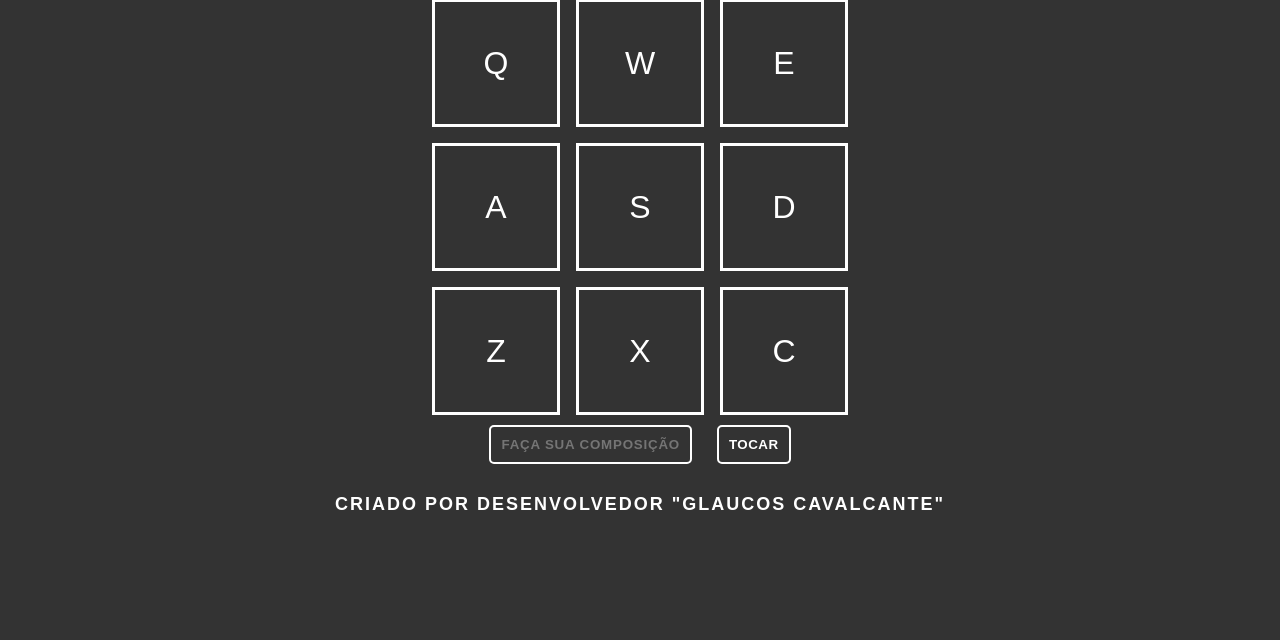
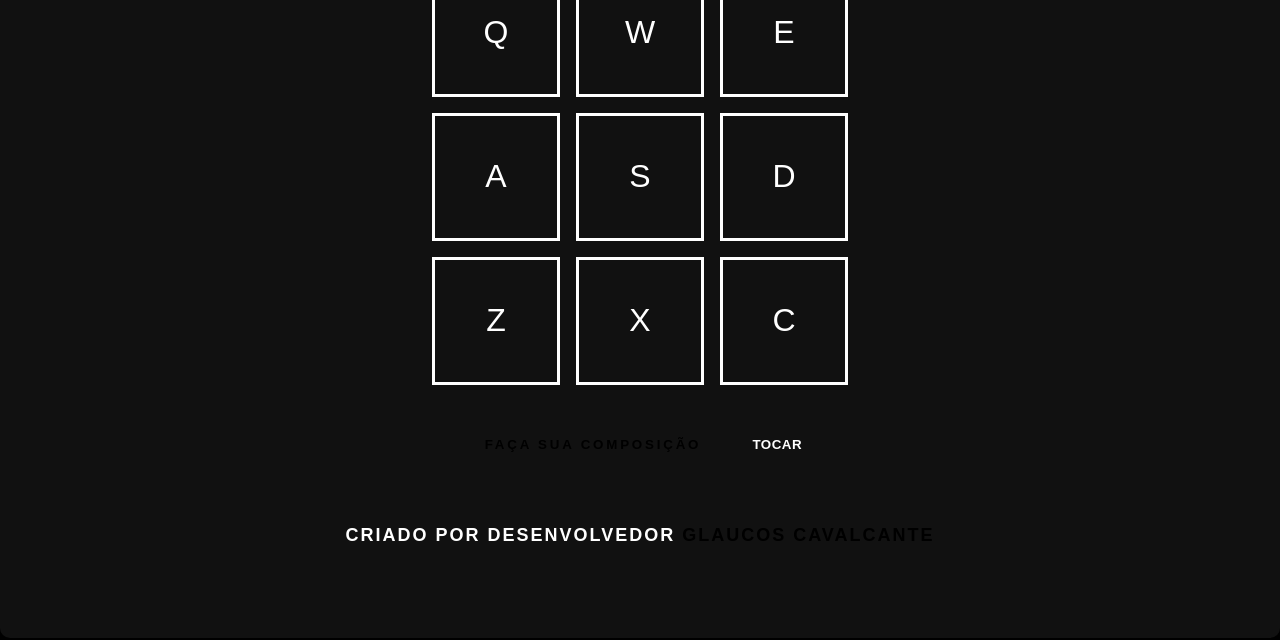
Before and after one commit to BigGlaucos/Batera, a plain HTML site: page Projeto_Bateria/index.html in a window 1280 px wide. Shown: the part 162-802 px from the top of the page. Drawn offline with Linux system fonts and the light colour scheme.

Commit message:
Add files via upload

```diff
--- a/Projeto_Bateria/css/style.css
+++ b/Projeto_Bateria/css/style.css
@@ -9,7 +9,7 @@ box-sizing: border-box;
 
 html{
 --title-color:#fff;
---base-color:#333;
+--base-color:rgb(0, 0, 0);
 --base-color-secund:#00ff7f;
 
 }
@@ -52,14 +52,35 @@ font-size: 200%;
 }
 
 input{
-letter-spacing: 0.8px;
+letter-spacing: 2.8px;
     margin: 10px;
     padding: 10px;
-    border-radius: 5px;
-    border: 2px solid white;
+    border:none;
+    border-radius: 2px;
 background-color: transparent;
 font-weight: bold;
+height: 100px;
+width: 250px;
+text-align: center;
+
 }
+
+
+input::placeholder{
+color: black;
+transition: 1s;
+
+
+}
+
+input:hover{
+
+border:2px solid #fff;
+transition: 1s;
+color: black;
+background-color: #fff;
+}
+
 
 button{
     letter-spacing: 0.5px;
@@ -70,7 +91,57 @@ button{
 background-color: transparent;
 color: white;
 font-weight: bold;
+cursor: pointer;
+border: none;
 }
+
+button:before {
+    content: '';
+    background: linear-gradient(90deg, #ff0000, #ff7300, #fffb00, #48ff00, #00ffd5, #002bff, #7a00ff, #ff00c8, #ff0000);
+    position: absolute;
+    top: -2px;
+    left:-2px;
+    background-size: 600%;
+    z-index: -1;
+    filter: blur(5px);
+    width: calc(100% + 4px);
+    height: calc(100% + 4px);
+    animation: glowing 20s linear infinite;
+    opacity: 0;
+    transition: opacity .3s ease-in-out;
+    border-radius: 10px;
+}
+
+button:active {
+    color: #000;
+}
+
+button:active:after {
+    background: transparent;
+}
+
+button:hover:before {
+    opacity: 1;
+}
+
+button:after {
+    z-index: -1;
+    content: '';
+    position: absolute;
+    width: 100%;
+    height: 100%;
+    background: #111;
+    left: 0;
+    top: 0;
+    border-radius: 10px;
+}
+
+@keyframes glowing {
+    0% { background-position: 0 0; }
+    50% { background-position: 190% 0; }
+    100% { background-position: 0 0; }
+}
+
 
 footer{
     font-size: large;
@@ -82,3 +153,10 @@ footer{
     color: white;
 
 }
+
+span {
+
+color: black;
+
+
+}
--- a/Projeto_Bateria/index.html
+++ b/Projeto_Bateria/index.html
@@ -37,7 +37,7 @@
 
        </div>
 
-       <footer>CRIADO POR DESENVOLVEDOR "GLAUCOS CAVALCANTE"</footer>
+       <footer>CRIADO POR DESENVOLVEDOR <span>  GLAUCOS CAVALCANTE   </span> </footer>
 
        <audio src="./sounds/keyq.wav" id="keyQ_wav"></audio>
        <audio src="./sounds/keyw.wav" id="keyW_wav"></audio>
```
